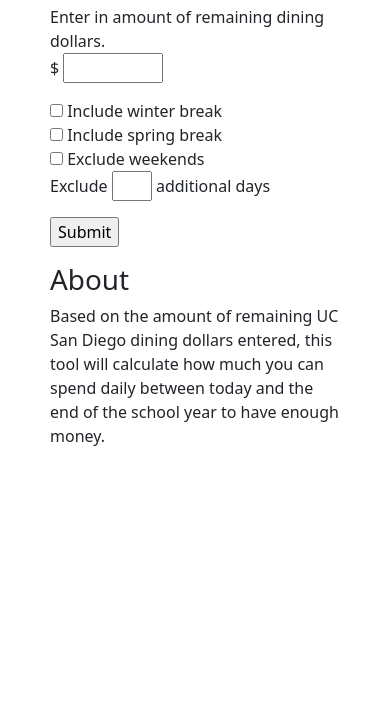
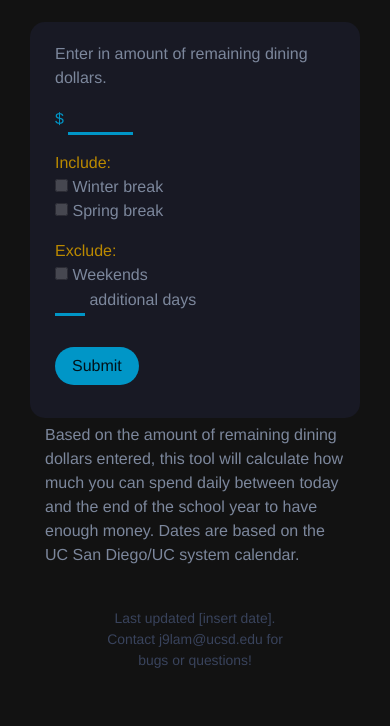
Before and after one commit to jenetic/daily-dollars, a plain HTML site: page index.html in a window 390 px wide. Shown: the part 118-844 px from the top of the page. Drawn offline with nearby package versions, Linux system fonts and the light colour scheme.

Commit message:
Updated frontend to dark theme.

```diff
--- a/index.html
+++ b/index.html
@@ -20,58 +20,67 @@
         <link href='main.css' rel='stylesheet'>
         <link href="https://cdn.jsdelivr.net/npm/bootstrap@5.1.3/dist/css/bootstrap.min.css" rel="stylesheet" integrity="sha384-1BmE4kWBq78iYhFldvKuhfTAU6auU8tT94WrHftjDbrCEXSU1oBoqyl2QvZ6jIW3" crossorigin="anonymous">
 
+        <!-- Google Fonts -->
+        <link rel="preconnect" href="https://fonts.googleapis.com">
+        <link rel="preconnect" href="https://fonts.gstatic.com" crossorigin>
+        <link href="https://fonts.googleapis.com/css2?family=Open+Sans&family=Source+Sans+Pro:wght@900&display=swap" rel="stylesheet">
+
         <title>Dining Dollars</title>
     </head>
     <body>
+        <div class="row text-center header">
+            <h1>UCSD Dining Dollars Calculator</h1>
+
+        </div>
+
         <div class="row content">
             <div class="col-sm-4">
-                <h1>UCSD Dining Dollars Calculator</h1>
-                <p>
-
-                </p>
+                <div class="input-space">
                     <form id="form">
-                    <p>
                         <p>
                             Enter in amount of remaining dining dollars.
                             <br>
-                            $ <input type="text" style="width: 100px;" id="dollars" autocomplete="off"/>
+                            <p>
+                                <span style="color: #0096c7">$</span>  <input class="text-input" type="text" style="width: 65px;" id="dollars" autocomplete="off"/>
                             </p>
-                        <input type="checkbox" id="includeWinterBreak"> <label for="includeWinterBreak">Include winter break </label>
+                            <p>
+                                <span class="accent">Include:</span>
                                 <br>
-                        <input type="checkbox" id="includeSpringBreak"> <label for="includeSpringBreak">Include spring break</label>
+                                <input class="checkbox" type="checkbox" id="includeWinterBreak"> <label for="includeWinterBreak">Winter break </label>
                                 <br>
-                        <input type="checkbox" id="excludeWeekends"> <label for="excludeWeekends">Exclude weekends</label>
+                                <input class="checkbox" type="checkbox" id="includeSpringBreak"> <label for="includeSpringBreak">Spring break</label>
+                            </p>
+                            <p>
+                                <span class="accent">Exclude:</span>
                                 <br>
-                        <p>
-                            Exclude <input type="text" style="width: 40px;" id="excludeDays" autocomplete="off"/> additional days
+                                <input class="checkbox" type="checkbox" id="excludeWeekends"> <label for="excludeWeekends">Weekends</label>
+                                <br>
+                                <input class="text-input" type="text" style="width: 30px;" id="excludeDays" autocomplete="off"/> additional days
                             </p>
                         </p>
-                    <p><input type="submit" value="Submit" id="submit"/></p>
+                        <p><input class="grow" type="submit" value="Submit" id="submit"/></p>
                     </form>
-                <p id="test2"></p>
+                </div>
             </div>
 
             <div class="col-sm-8">
-                <div>
+                <div class="about">
+                    <p>
+                        Based on the amount of remaining dining dollars entered, this tool will calculate how much you can spend daily between today and the end of the school year to have enough money. Dates are based on the UC San Diego/UC system calendar.
+                    </p>
                     <div class="results">
-                        <h1>Results</h1>
-                        <p>Today is <span id="today"></span></p>
-                        <p>There are <span id="school-days-left"></span> day(s) left until the end of school, which is on <span id="last-day"></span>.</p>
-                        <p>If you have $<span id="og-dollars"></span> left, you can spend <span id="result-dollars"></span> each day to have enough for the rest of the school year. <span id="days-excluded"></span> additional days are excluded from this calculation.</p>
+                    <h2>Results</h2>
+                    <p>Today is <span class="output" id="today"></span>.</p>
+                    <p>There are <span class="output" id="school-days-left"></span> left until the end of school, which is on <span class="output" id="last-day"></span>.</p>
+                    <p>If you have <span class="output" id="og-dollars"></span>, you can spend <span class="output" id="result-dollars"></span> to have enough for the rest of the school year. <span class="output" id="days-excluded"></span> are excluded from this calculation.</p>
                 </div>
                 </div>
 
-                <div>
-                    <h1>About</h1>
-                    <p>
-                        Based on the amount of remaining UC San Diego dining dollars entered, this tool will calculate how much you can spend daily between today and the end of the school year to have enough money.
-                    </p>
-                </div>
             </div>
         </div>
 
-        <div class="bottom-center" style="display: none;">
-            <p>
+        <div class="bottom-center">
+            <p class="contact">
                 Last updated [insert date]. Contact
                 <!-- Begin Email Cloaking -->
                 <script language='javascript' type='text/javascript'">
@@ -82,7 +91,7 @@
                     x = '&#64;';
                     eml = '&#106;&#57;&#108;&#97;&#109;' + x + '&#117;&#99;&#115;&#100;&#46;&#101;&#100;&#117;';
                     msg = '&#106;&#57;&#108;&#97;&#109;' + x + '&#117;&#99;&#115;&#100;&#46;&#101;&#100;&#117;';
-                    out = '<a class="cloak_eml" style= "text-decoration: none" href="mailto:' + eml + '">' + msg + '</a>';
+                    out = eml;
                     document.write(out);
                     // -->
                 </script>
--- a/main.css
+++ b/main.css
@@ -1,9 +1,103 @@
+h1 {
+    font-family: 'Helvetica', sans-serif;
+    padding-top: 10px;
+    font-size: 175% !important;
+    color: #ba8900;
+}
+
+h2 {
+    font-family: 'Helvetica', sans-serif;
+    padding-top: 10px;
+    font-size: 150% !important;
+    color: #ba8900;
+}
+
+p, label {
+    font-family: 'Helvetica', sans-serif;
+    color: #7c879c;
+}
+
+body {
+    background-color: #121212 !important;
+}
+
+/* GROW */
+.grow {
+    transition: transform .2s;
+}
+
+.grow:hover {
+    transform: scale(1.1);
+}
+
+.accent {
+    color: #ba8900;
+}
+
+.checkbox {
+    opacity: 0.2;
+    background-color: #ba8900;
+    border-radius: 5px;
+}
+
+.checkbox:checked {
+    opacity: 1;
+}
+
+.text-input {
+    border-style: none;
+    background: transparent;
+    border-bottom: 3px solid #0096c7;
+    color: #0096c7;
+}
+
+.text-input:focus {
+    outline-width: 0;
+}
+
+#submit {
+    margin: 15px 0px 0px 0px;
+    background-color: #0096c7;
+    border-style: none;
+    border-radius: 300px;
+    color: #001219;
+    padding: 7px 17px;
+}
+
+#submit:hover {
+    background-color: #006a9c;
+}
+
+#submit:active {
+    transform: translateY(6px);
+}
+
+.header {
+    padding: 25px 0px 0px 0px;
+}
+
+.input-space {
+    background-color: #181924;
+    border-radius: 15px;
+    padding: 20px 17px 17px 25px;
+}
+
+.about {
+    margin-top: 5px;
+    margin-right: 15px;
+    margin-bottom: 15px;
+    margin-left: 15px;
+}
+
 .results {
     display: none;
 }
 
+.output {
+    color: #0096c7;
+}
+
 .bottom-center {
-    /* margin: auto; */
     position: absolute;
     bottom: 0;
     left: 50%;
@@ -11,24 +105,22 @@
     text-align: center;
 }
 
+.contact {
+    font-size: 87%;
+    color: #39435c;
+}
+
 /* PADDING */
 .content {
     padding-left: 200px;
     padding-right: 200px;
-    padding-top: 40px;
+    padding-top: 30px;
     padding-bottom: 50px;
 }
 
-@media (max-width: 1043px) {
+@media (max-width: 1148px) {
     .content {
-        padding-left: 65px;
-        padding-right: 65px;
+        padding-left: 30px;
+        padding-right: 30px;
     }
 }
-
-@media (max-width: 574px) {
-    .content {
-        padding-left: 50px;
-        padding-right: 50px;
-    }
-}
--- a/script.js
+++ b/script.js
@@ -169,18 +169,19 @@ function calculateDollars() {
     }
 
     // Today is ___.
-    document.getElementById("today").innerHTML = dateFormat(today) + ".";
+    document.getElementById("today").innerHTML = dateFormat(today);
 
     // There are ___ days left until the end of school, which is ___.
-    document.getElementById("school-days-left").innerHTML = schoolDaysLeft - excludeDays;
+    document.getElementById("school-days-left").innerHTML = schoolDaysLeft - excludeDays + " day(s)";
     document.getElementById("last-day").innerHTML = dateFormat(lastDay);
 
+    // If you have ___ left, you can spend ___ each day to have enough for the rest of the school year.
+    document.getElementById("og-dollars").innerHTML = "$" + dollars + " left";
+    document.getElementById("result-dollars").innerHTML = result + " each day";
+
     // ___ additional days are excluded from the calculation.
-    document.getElementById("days-excluded").innerHTML = excludeDays;
+    document.getElementById("days-excluded").innerHTML = excludeDays + " additional days";
 
-    // If you have ___ left, you can spend ___ each day to have enough for the rest of the school year.
-    document.getElementById("og-dollars").innerHTML = dollars;
-    document.getElementById("result-dollars").innerHTML = result;
 
     return 0;
 }
```
Lines whose indentation alone changed are shown as unchanged.
